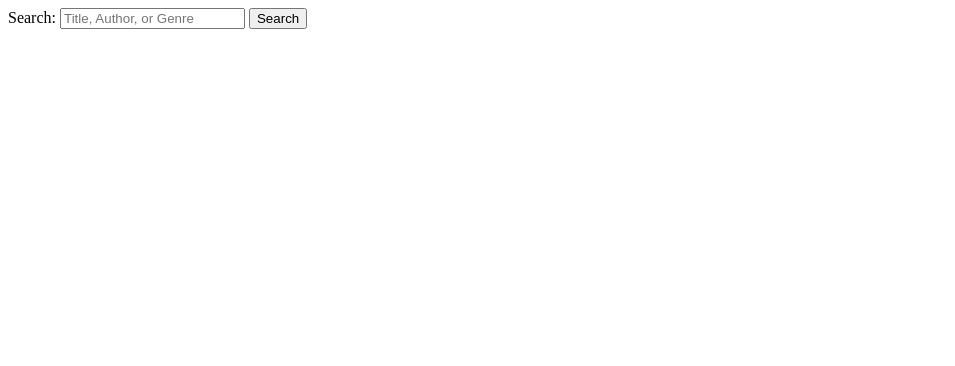
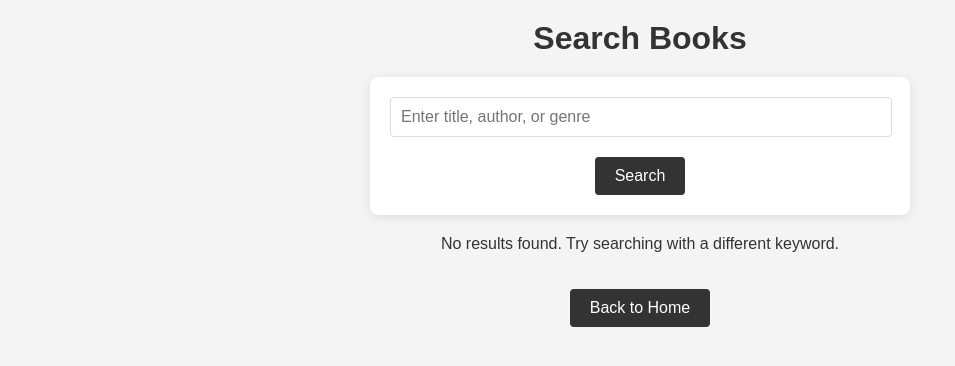
Before and after one commit to Harideep333/JAM, a Flask app: template templates/search_books.html in a window 1280 px wide. Shown: the top 366 px of the page, without its empty margins (0-955 px from the left). Run offline with Flask 3, Linux system fonts and the light colour scheme; the template is opened without the code that fills it, so the values that code supplies are empty.

Commit message:
Update search_books.html

```diff
--- a/templates/search_books.html
+++ b/templates/search_books.html
@@ -1,5 +1,135 @@
-<form method="POST">
-    <label>Search:</label>
-    <input type="text" name="keyword" placeholder="Title, Author, or Genre">
-    <button type="submit">Search</button>
-</form>
+<!DOCTYPE html>
+<html lang="en">
+<head>
+    <meta charset="UTF-8">
+    <meta name="viewport" content="width=device-width, initial-scale=1.0">
+    <title>Search Books</title>
+    <style>
+        body {
+            font-family: 'Arial', sans-serif;
+            margin: 0;
+            padding: 0;
+            background-color: #f4f4f4;
+            color: #333;
+            text-align: center;
+        }
+
+        h1 {
+            color: #333;
+            margin: 20px 0;
+        }
+
+        /* Search Form Styles */
+        form {
+            background-color: #fff;
+            max-width: 500px;
+            margin: 20px auto;
+            padding: 20px;
+            border-radius: 8px;
+            box-shadow: 0 2px 10px rgba(0, 0, 0, 0.1);
+        }
+
+        input[type="text"] {
+            width: calc(100% - 20px);
+            padding: 10px;
+            margin-bottom: 20px;
+            border: 1px solid #ddd;
+            border-radius: 4px;
+            font-size: 1em;
+        }
+
+        button {
+            background-color: #333;
+            color: #fff;
+            padding: 10px 20px;
+            font-size: 1em;
+            border: none;
+            border-radius: 4px;
+            cursor: pointer;
+            transition: background-color 0.3s ease;
+        }
+
+        button:hover {
+            background-color: #555;
+        }
+
+        /* Search Results Table */
+        table {
+            margin: 20px auto;
+            width: 90%;
+            border-collapse: collapse;
+            background-color: #fff;
+            border-radius: 8px;
+            overflow: hidden;
+            box-shadow: 0 2px 10px rgba(0, 0, 0, 0.1);
+        }
+
+        table th, table td {
+            padding: 12px 20px;
+            text-align: left;
+            border-bottom: 1px solid #ddd;
+        }
+
+        table th {
+            background-color: #f4f4f4;
+            font-weight: bold;
+        }
+
+        table tr:hover {
+            background-color: #f9f9f9;
+        }
+
+        table tr:nth-child(even) {
+            background-color: #f7f7f7;
+        }
+
+        /* Back to Home Link */
+        .back-to-home {
+            display: inline-block;
+            margin-top: 20px;
+            text-decoration: none;
+            background-color: #333;
+            color: #fff;
+            padding: 10px 20px;
+            font-size: 1em;
+            border-radius: 4px;
+            transition: background-color 0.3s ease, color 0.3s ease;
+        }
+
+        .back-to-home:hover {
+            background-color: #555;
+            color: #fff;
+        }
+    </style>
+</head>
+<body>
+    <h1>Search Books</h1>
+    <form action="{{ url_for('search_books') }}" method="POST">
+        <input type="text" name="search_query" placeholder="Enter title, author, or genre" required>
+        <button type="submit">Search</button>
+    </form>
+
+    {% if search_results %}
+    <h2>Search Results</h2>
+    <table>
+        <tr>
+            <th>Title</th>
+            <th>Author</th>
+            <th>Genre</th>
+            <th>Availability</th>
+        </tr>
+        {% for book in search_results %}
+        <tr>
+            <td>{{ book.title }}</td>
+            <td>{{ book.author }}</td>
+            <td>{{ book.genre }}</td>
+            <td>{{ 'Available' if book.availability else 'Not Available' }}</td>
+        </tr>
+        {% endfor %}
+    </table>
+    {% else %}
+    <p>No results found. Try searching with a different keyword.</p>
+    {% endif %}
+    <a href="{{ url_for('home') }}" class="back-to-home">Back to Home</a>
+</body>
+</html>
```
